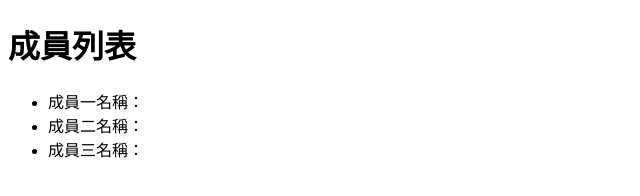
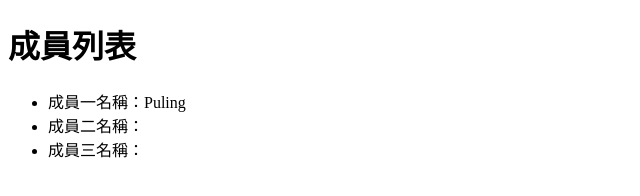
Before and after one commit to yuju0101/1028-44, a plain HTML site: page index.html in a window 1280 px wide. Shown: the full height of the page, 0-640 px from the left. Drawn offline with Linux system fonts and the light colour scheme.

Commit message:
新增成員1名字

```diff
--- a/index.html
+++ b/index.html
@@ -8,7 +8,7 @@
 <body>
     <h1>成員列表</h1>
     <ul>
-        <li>成員一名稱：</li>
+        <li>成員一名稱：Puling</li>
         <li>成員二名稱：</li>
         <li>成員三名稱：</li>
     </ul>
```
